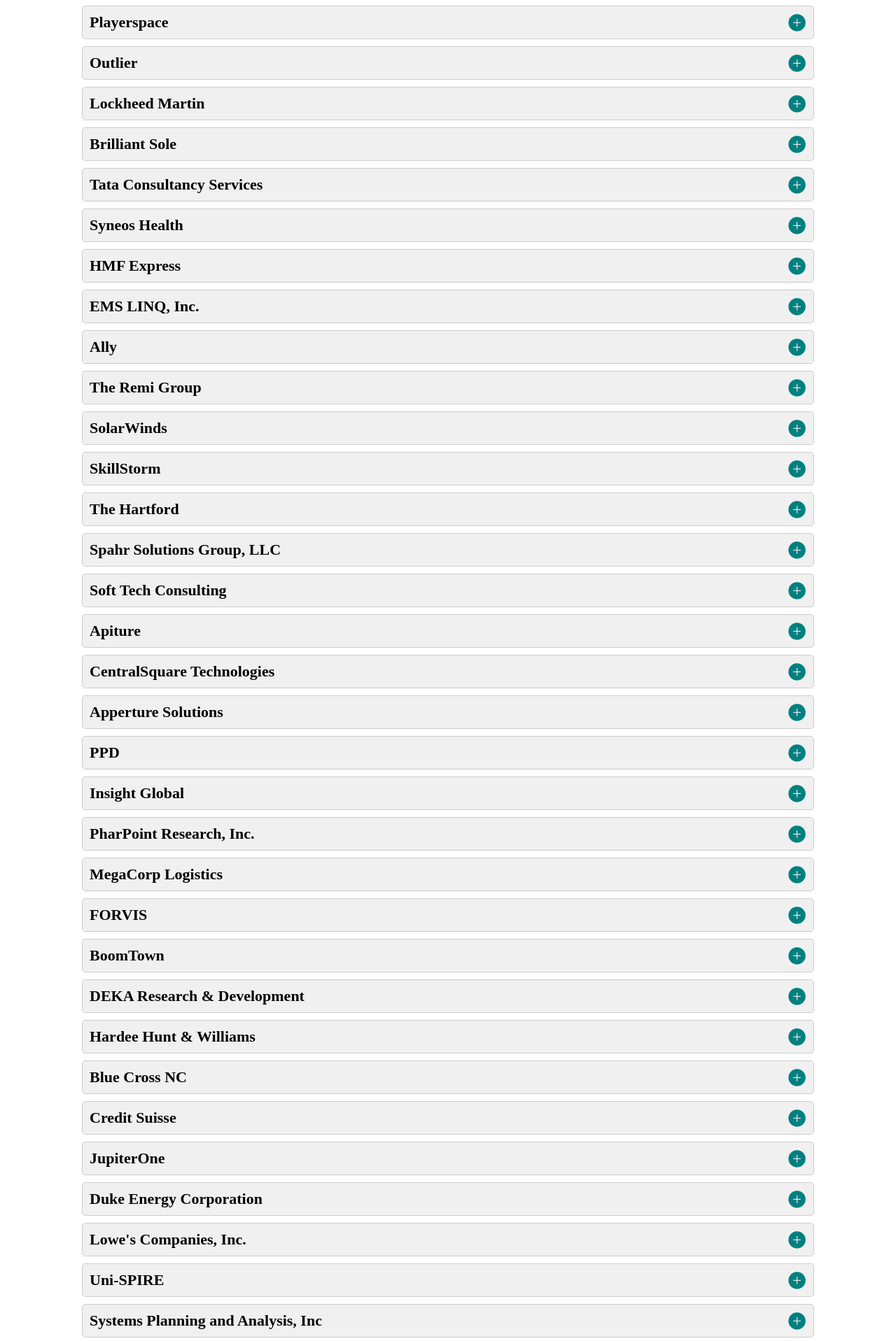
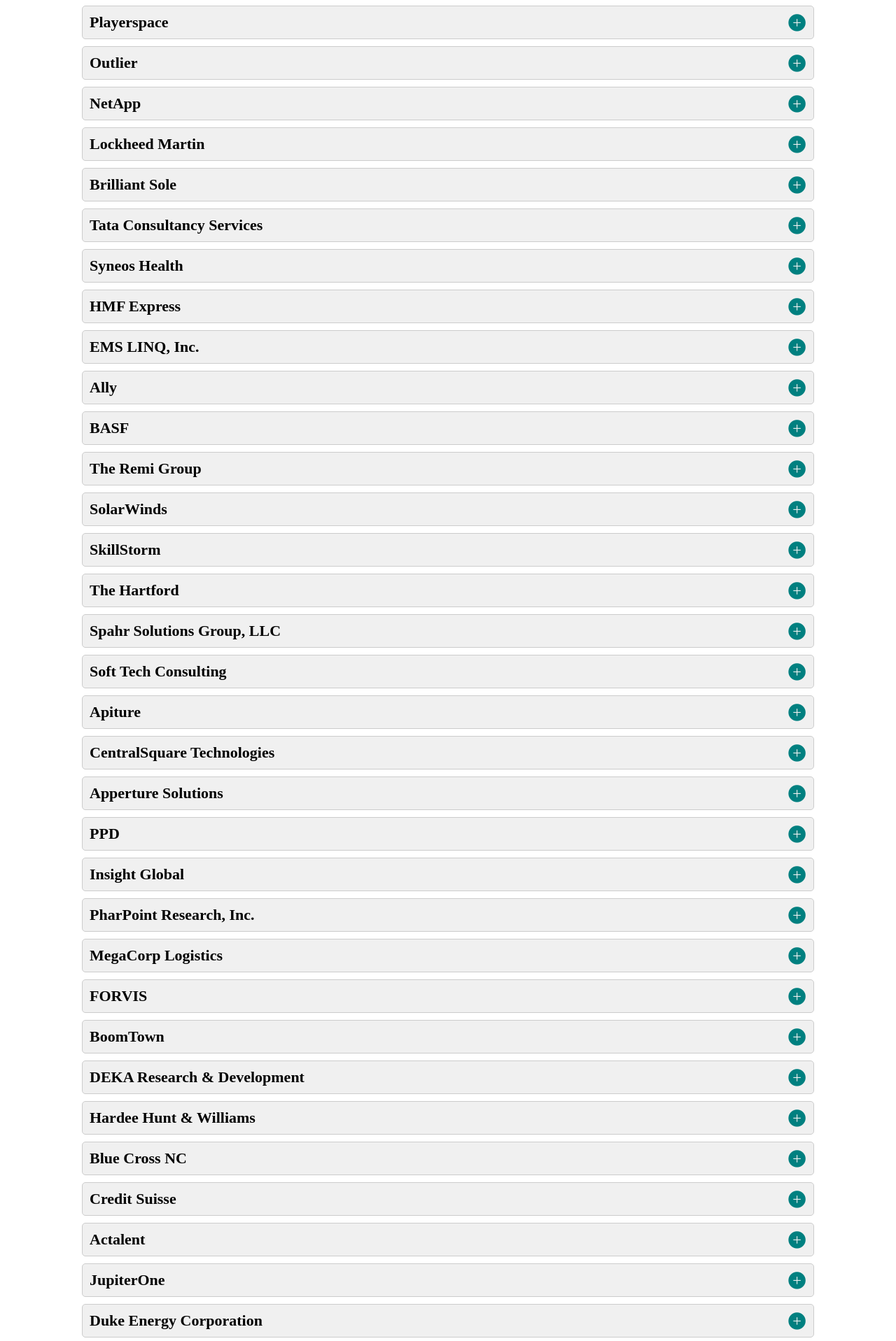
Before and after one commit to MichaelT-178/ForGuy, a Vue app: page /Jobs/WhereToApply in a window 1280 px wide. Shown: the part 2583-4500 px from the top of the page at 70% size. Built offline with nearby package versions, Linux system fonts and the light colour scheme.

Commit message:
Updated jobs and contacts

```diff
--- a/index.html
+++ b/index.html
@@ -4,13 +4,10 @@
     <meta charset="UTF-8" />
     <link rel="icon" type="image/svg+xml" href="/vite.svg" />
 
-    <!-- Added not necessary -->
     <link href="https://fonts.googleapis.com/css2?family=Material+Icons" rel="stylesheet">
     <link href="https://fonts.googleapis.com/css2?family=Material+Symbols+Outlined:opsz,wght,FILL,GRAD@24,400,0,0" rel="stylesheet">
     <link rel="preconnect" href="https://fonts.googleapis.com">
     <link rel="preconnect" href="https://fonts.gstatic.com" crossorigin>
-
-    <!-- Added not necessary -->
 
     <meta name="viewport" content="width=device-width, initial-scale=1.0" />
     <title>Responsive Vue Sidebar</title>
--- a/src/components/ContactCard.vue
+++ b/src/components/ContactCard.vue
@@ -4,6 +4,7 @@
     <div v-if="contact.Name"><span class="attr">Name</span>: {{ contact.Name }}</div>
     <div v-if="contact.Company"><span class="attr">Company</span>: {{ contact.Company }}</div>
     <div v-if="contact.Role"><span class="attr">Role</span>: {{ contact.Role }}</div>
+    <div v-if="contact.Location"><span class="attr">Location</span>: {{ contact.Location }}</div>
     <div v-if="contact.Email"><span class="attr">Email</span>: <a :href="`mailto:${contact.Email}`" class="blue-link">{{ contact.Email }}</a></div>
     <div v-if="contact.Contact"><span class="attr">Contact</span>: <a :href="contact.Contact" target="_blank" class="blue-link">{{ contact.Contact }}</a></div>
     <template v-if="contact.LinkedIn">
@@ -31,6 +32,7 @@ const props = defineProps({
       Name: "",
       Company: "",
       Role: "",
+      Location: "",
       Email: "",
       LinkedIn: "",
       Details: "",
--- a/src/data/jobs/WhereToApply.json
+++ b/src/data/jobs/WhereToApply.json
@@ -352,6 +352,14 @@
             "Pay": ""
         },
         {
+            "Name": "NetApp",
+            "Location": "Raleigh, North Carolina (RTP)",
+            "LinkedIn": "https://www.linkedin.com/company/netapp/jobs/",
+            "Contact": "",
+            "Tips": "The title of the job was \"AI intern\".",
+            "Pay": ""
+        },
+        {
             "Name": "Lockheed Martin",
             "Location": "Greensboro, North Carolina",
             "LinkedIn": "https://www.linkedin.com/company/lockheed-martin/jobs/",
@@ -405,6 +413,14 @@
             "LinkedIn": "https://www.linkedin.com/company/ally/jobs/",
             "Contact": "",
             "Tips": "",
+            "Pay": ""
+        },
+        {
+            "Name": "BASF",
+            "Location": "Raleigh, North Carolina (RTP)",
+            "LinkedIn": "https://www.linkedin.com/company/basf/jobs/",
+            "Contact": "",
+            "Tips": "The title of the job was \"Business Systems Intern\".",
             "Pay": ""
         },
         {
@@ -557,6 +573,14 @@
             "LinkedIn": "https://www.linkedin.com/company/credit-suisse/jobs/",
             "Contact": "",
             "Tips": "",
+            "Pay": ""
+        },
+        {
+            "Name": "Actalent",
+            "Location": "Durham, North Carolina (RTP)",
+            "LinkedIn": "https://www.linkedin.com/company/actalentservices/jobs/",
+            "Contact": "",
+            "Tips": "The name of the position was \"Solutions Test Engineer\"",
             "Pay": ""
         },
         {
```
